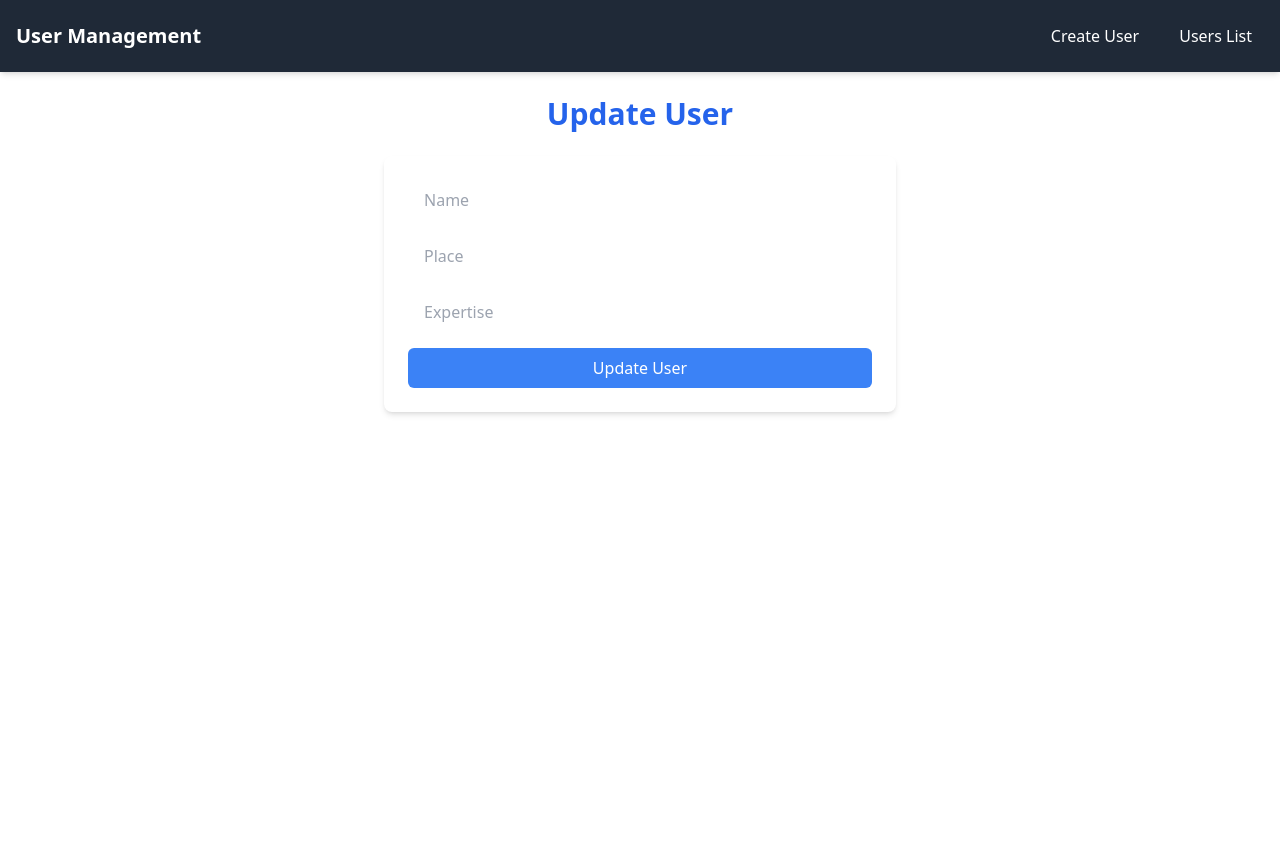
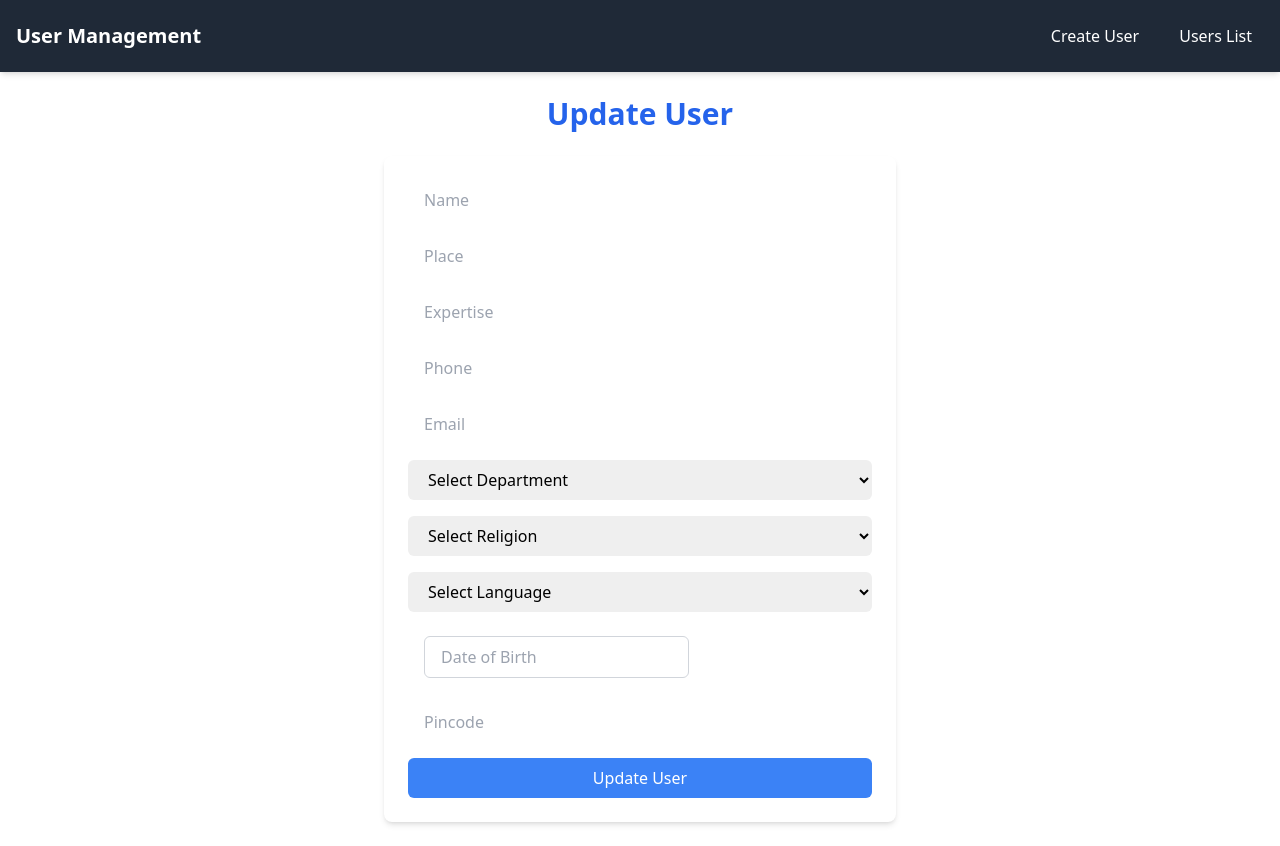
Before and after one commit to Yashverma1814/user_mangement_frontend, a Next.js app: page /users/1 in a window 1280 px wide. Before the commit the page ends 800 px from the top, so only its background shows below. Built offline with nearby package versions, Linux system fonts and the light colour scheme; no server answers.

Commit message:
more fields added to the frontend

```diff
--- a/package.json
+++ b/package.json
@@ -13,6 +13,7 @@
     "axios": "^1.7.7",
     "next": "^15.0.2",
     "react": "^18.3.1",
+    "react-datepicker": "^7.5.0",
     "react-dom": "^18.3.1"
   },
   "devDependencies": {
--- a/src/app/createuser/page.jsx
+++ b/src/app/createuser/page.jsx
@@ -1,40 +1,172 @@
+
 
 "use client";
 
 import { useState } from "react";
 import axios from "axios";
 import CreatingUser from "@/components/Creating";
+import DatePicker from "react-datepicker";
+import "react-datepicker/dist/react-datepicker.css";
 
 export default function CreateUser() {
-  const [user, setUser] = useState({ name: "", place: "", expertise: "" });
-  const [isCreating,setIsCreating] = useState(false)
+  const [user, setUser] = useState({
+    name: "",
+    place: "",
+    expertise:"",
+    phone: "",
+    email: "",
+    department: "",
+    religion: "",
+    language: "",
+    dob: null,
+    pincode: ""
+  });
 
-  const handleChange = (e) => setUser({ ...user, [e.target.name]: e.target.value });
+  const [isCreating, setIsCreating] = useState(false);
+
+  const handleChange = (e) => {
+    setUser({ ...user, [e.target.name]: e.target.value });
+  };
+
+  const handleDateChange = (date) => {
+    setUser({ ...user, dob: date });
+  };
 
   const handleSubmit = async (e) => {
     e.preventDefault();
     try {
-      setIsCreating(true)
+      setIsCreating(true);
+      console.log(user)
       await axios.post("https://nest-user-api-practice-project.onrender.com/user", user);
       alert("User created successfully!");
-      setIsCreating(false)
-      setUser({ name: "", place: "", expertise: "" })
+      setIsCreating(false);
+      setUser({
+        name: "",
+        place: "",
+        expertise:"",
+        phone: "",
+        email: "",
+        department: "",
+        religion: "",
+        language: "",
+        dob: null,
+        pincode: ""
+      });
     } catch (error) {
       console.error("Error creating user:", error);
       alert("Failed to create user");
+      setIsCreating(false);
     }
   };
 
-  if(isCreating) return <CreatingUser />
+  if (isCreating) return <CreatingUser />;
 
   return (
     <div className="container mx-auto p-6">
       <h2 className="text-2xl font-bold text-center text-blue-600 mb-6">Create New User</h2>
       <form onSubmit={handleSubmit} className="max-w-lg mx-auto bg-white p-6 rounded-lg shadow-md space-y-4">
-        <input type="text" name="name" placeholder="Name" value={user.name} onChange={handleChange} className="w-full border-gray-300 rounded-md px-4 py-2"/>
-        <input type="text" name="place" placeholder="Place" value={user.place} onChange={handleChange} className="w-full border-gray-300 rounded-md px-4 py-2"/>
-        <input type="text" name="expertise" placeholder="Expertise" value={user.expertise} onChange={handleChange} className="w-full border-gray-300 rounded-md px-4 py-2"/>
-        <button type="submit" className="w-full bg-blue-500 text-white py-2 rounded-md hover:bg-blue-600">Create User</button>
+
+        <input
+          type="text"
+          name="name"
+          placeholder="Name"
+          value={user.name}
+          onChange={handleChange}
+          className="w-full border-gray-300 rounded-md px-4 py-2"
+        />
+
+        <input
+          type="text"
+          name="place"
+          placeholder="Place"
+          value={user.place}
+          onChange={handleChange}
+          className="w-full border-gray-300 rounded-md px-4 py-2"
+        />
+        <input
+          type="text"
+          name="expertise"
+          placeholder="Expertise"
+          value={user.expertise}
+          onChange={handleChange}
+          className="w-full border-gray-300 rounded-md px-4 py-2"
+        />
+        <input
+          type="text"
+          name="phone"
+          placeholder="Phone"
+          value={user.phone}
+          onChange={handleChange}
+          className="w-full border-gray-300 rounded-md px-4 py-2"
+        />
+        <input
+          type="email"
+          name="email"
+          placeholder="Email"
+          value={user.email}
+          onChange={handleChange}
+          className="w-full border-gray-300 rounded-md px-4 py-2"
+        />
+        <select
+          name="department"
+          value={user.department}
+          onChange={handleChange}
+          className="w-full border-gray-300 rounded-md px-4 py-2"
+        >
+          <option value="">Select Department</option>
+          <option value="tech">Tech</option>
+          <option value="nontech">Non-Tech</option>
+        </select>
+        <select
+          name="religion"
+          value={user.religion}
+          onChange={handleChange}
+          className="w-full border-gray-300 rounded-md px-4 py-2"
+        >
+          <option value="">Select Religion</option>
+          <option value="christianity">Christianity</option>
+          <option value="islam">Islam</option>
+          <option value="hinduism">Hinduism</option>
+          <option value="buddhism">Buddhism</option>
+          <option value="sikhism">Sikhism</option>
+          <option value="judaism">Judaism</option>
+          <option value="other">Other</option>
+        </select>
+        <select
+          name="language"
+          value={user.language}
+          onChange={handleChange}
+          className="w-full border-gray-300 rounded-md px-4 py-2"
+        >
+          <option value="">Select Language</option>
+          <option value="english">English</option>
+          <option value="spanish">Spanish</option>
+          <option value="french">French</option>
+          <option value="german">German</option>
+          <option value="mandarin">Mandarin</option>
+          <option value="hindi">Hindi</option>
+          <option value="other">Other</option>
+        </select>
+        <label htmlFor="DOB">Date of Birth</label>
+        <div className="w-full border-gray-300 rounded-md px-4 py-2">
+          <DatePicker
+            selected={user.dob}
+            onChange={handleDateChange}
+            placeholderText="Date of Birth"
+            className="w-full px-4 py-2 border border-gray-300 rounded-md"
+          />
+        </div>
+        <input
+          type="text"
+          name="pincode"
+          placeholder="Pincode"
+          value={user.pincode}
+          onChange={handleChange}
+          className="w-full border-gray-300 rounded-md px-4 py-2"
+        />
+        <button type="submit" className="w-full bg-blue-500 text-white py-2 rounded-md hover:bg-blue-600">
+          Create User
+        </button>
       </form>
     </div>
   );
--- a/src/app/users/[id]/page.jsx
+++ b/src/app/users/[id]/page.jsx
@@ -1,22 +1,46 @@
+
+
 "use client";
 
 import { useParams } from 'next/navigation';
 import { useEffect, useState } from 'react';
 import axios from 'axios';
 import LoadingUserUpdate from '@/components/LoadingDataForUpdation';
+import DatePicker from 'react-datepicker';
+import 'react-datepicker/dist/react-datepicker.css';
 
 export default function UpdateUserPage() {
   const { id } = useParams();
-  const [user, setUser] = useState({ name: "", place: "", expertise: "" });
+  const [user, setUser] = useState({
+    name: "",
+    place: "",
+    expertise: "",
+    phone: "",
+    email: "",
+    department: "",
+    religion: "",
+    language: "",
+    dob: null,
+    pincode: ""
+  });
   const [loading, setLoading] = useState(false);
   const [loadingData, setLoadingData] = useState(false);
+
   useEffect(() => {
     if (id) {
-      setLoadingData(true)
+      setLoadingData(true);
       axios.get(`https://nest-user-api-practice-project.onrender.com/user/${id}`)
-        .then(response => setUser(response.data))
-        .catch(error => console.error("Error fetching user:", error));
-      setLoadingData(false)
+        .then(response => {
+          setUser({
+            ...response.data,
+            dob: response.data.dob ? new Date(response.data.dob) : null
+          });
+          setLoadingData(false);
+        })
+        .catch(error => {
+          console.error("Error fetching user:", error);
+          setLoadingData(false);
+        });
     }
   }, [id]);
 
@@ -24,11 +48,18 @@ export default function UpdateUserPage() {
     setUser({ ...user, [e.target.name]: e.target.value });
   };
 
+  const handleDateChange = (date) => {
+    setUser({ ...user, dob: date });
+  };
+
   const handleSubmit = async (e) => {
     e.preventDefault();
     setLoading(true);
     try {
-      await axios.put(`https://nest-user-api-practice-project.onrender.com/user/${id}`, user);
+      await axios.put(`https://nest-user-api-practice-project.onrender.com/user/${id}`, {
+        ...user,
+        dob: user.dob ? user.dob.toISOString() : null
+      });
       alert("User updated successfully");
     } catch (error) {
       console.error("Error updating user:", error);
@@ -68,6 +99,79 @@ export default function UpdateUserPage() {
           onChange={handleChange}
           className="w-full border-gray-300 rounded-md px-4 py-2"
         />
+        <input
+          type="text"
+          name="phone"
+          placeholder="Phone"
+          value={user.phone}
+          onChange={handleChange}
+          className="w-full border-gray-300 rounded-md px-4 py-2"
+        />
+        <input
+          type="email"
+          name="email"
+          placeholder="Email"
+          value={user.email}
+          onChange={handleChange}
+          className="w-full border-gray-300 rounded-md px-4 py-2"
+        />
+        <select
+          name="department"
+          value={user.department}
+          onChange={handleChange}
+          className="w-full border-gray-300 rounded-md px-4 py-2"
+        >
+          <option value="">Select Department</option>
+          <option value="tech">Tech</option>
+          <option value="nontech">Non-Tech</option>
+        </select>
+        <select
+          name="religion"
+          value={user.religion}
+          onChange={handleChange}
+          className="w-full border-gray-300 rounded-md px-4 py-2"
+        >
+          <option value="">Select Religion</option>
+          <option value="christianity">Christianity</option>
+          <option value="islam">Islam</option>
+          <option value="hinduism">Hinduism</option>
+          <option value="buddhism">Buddhism</option>
+          <option value="sikhism">Sikhism</option>
+          <option value="judaism">Judaism</option>
+          <option value="other">Other</option>
+        </select>
+        <select
+          name="language"
+          value={user.language}
+          onChange={handleChange}
+          className="w-full border-gray-300 rounded-md px-4 py-2"
+        >
+          <option value="">Select Language</option>
+          <option value="english">English</option>
+          <option value="spanish">Spanish</option>
+          <option value="french">French</option>
+          <option value="german">German</option>
+          <option value="mandarin">Mandarin</option>
+          <option value="hindi">Hindi</option>
+          <option value="other">Other</option>
+        </select>
+        <div className="w-full border-gray-300 rounded-md px-4 py-2">
+          <DatePicker
+            selected={user.dob}
+            onChange={handleDateChange}
+            dateFormat="yyyy-MM-dd"
+            placeholderText="Date of Birth"
+            className="w-full px-4 py-2 border border-gray-300 rounded-md"
+          />
+        </div>
+        <input
+          type="text"
+          name="pincode"
+          placeholder="Pincode"
+          value={user.pincode}
+          onChange={handleChange}
+          className="w-full border-gray-300 rounded-md px-4 py-2"
+        />
         <button
           type="submit"
           disabled={loading}
```
Also changed, not shown: 1 other file (tests, documents, lock files or other folders).
